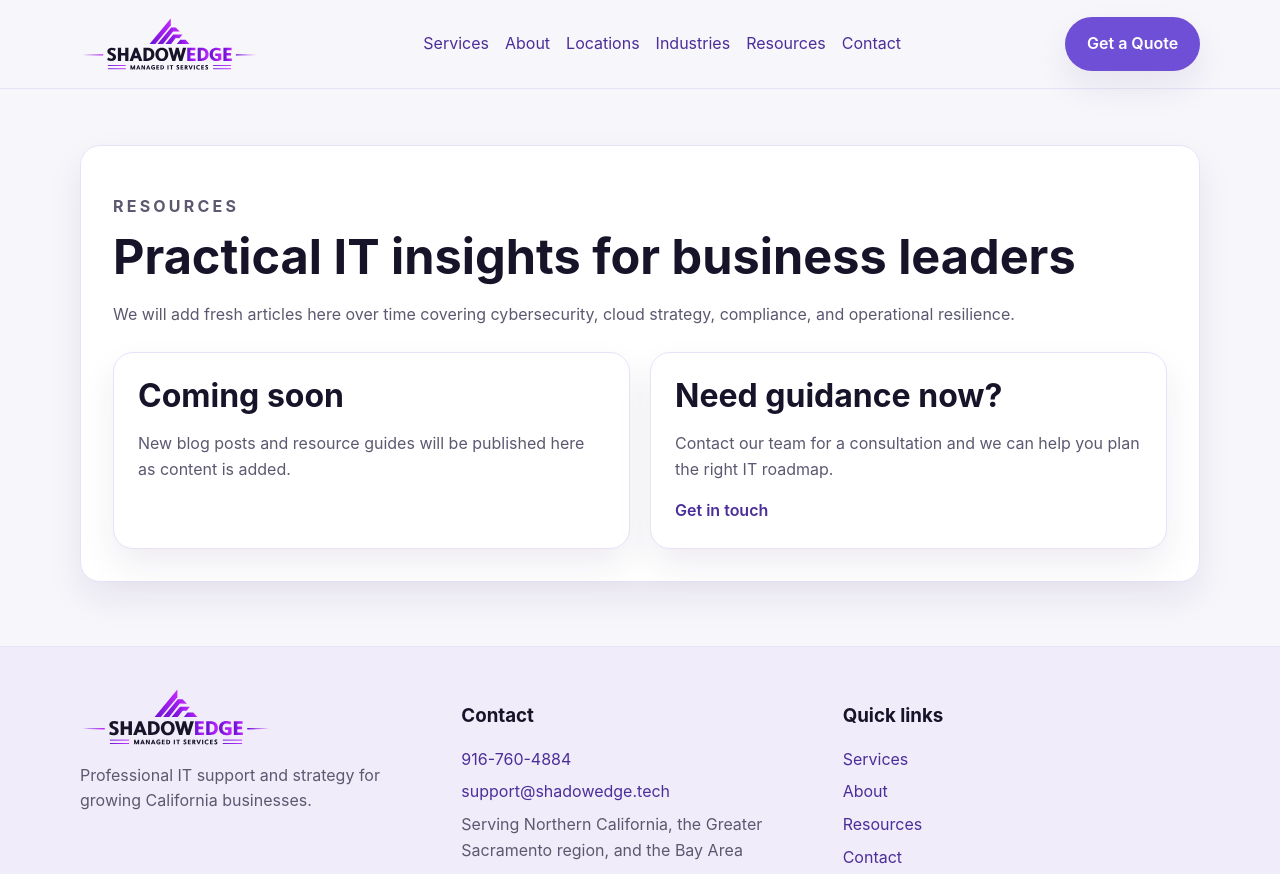
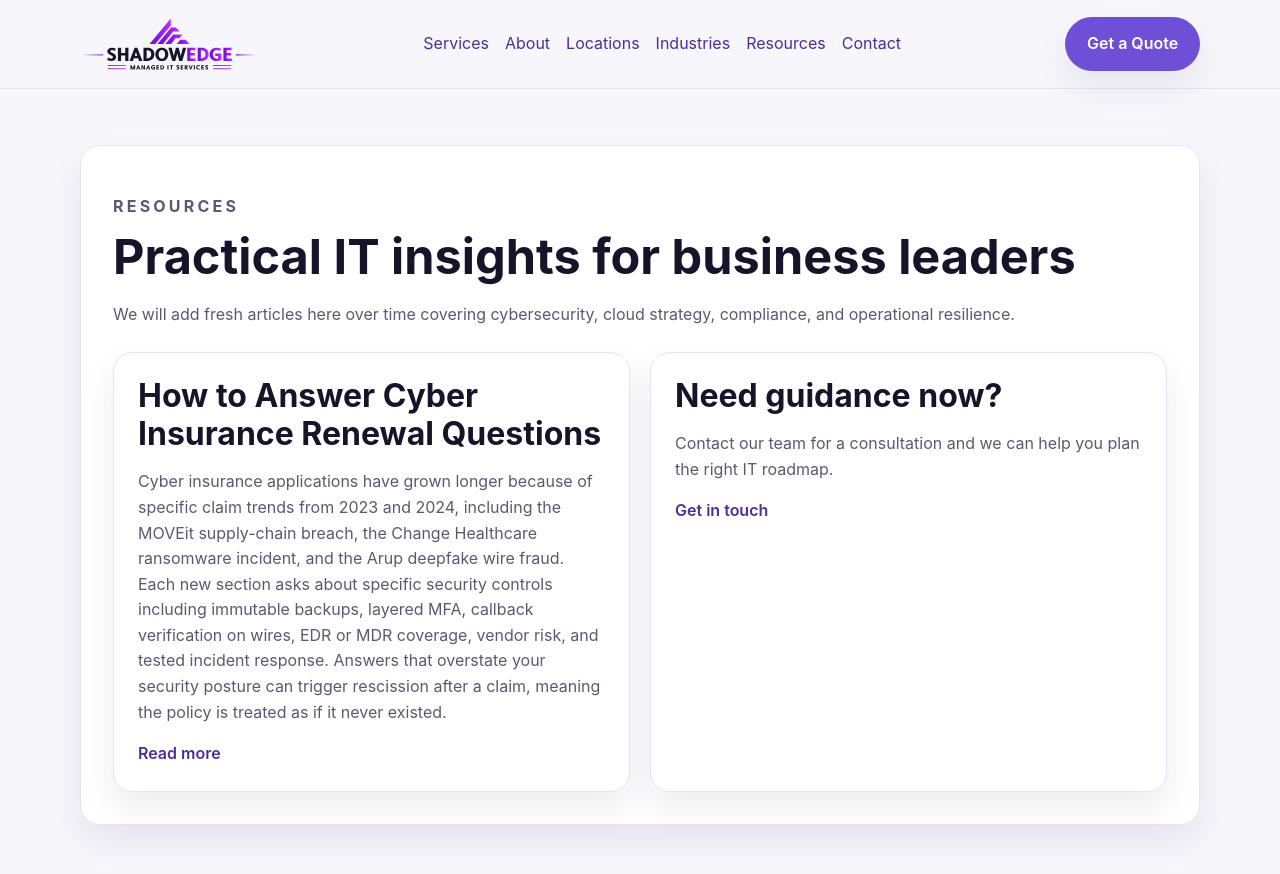
Before and after one commit to shadowege7/Shadowedge.tech, a plain HTML site: page resources.html in a window 1280 px wide. Shown: the top 874 px of the page. Drawn offline with Linux system fonts and the light colour scheme.

Commit message:
Update resources listing: How to Answer Cyber Insurance Renewal Questions

```diff
--- a/resources.html
+++ b/resources.html
@@ -32,7 +32,7 @@
         </header>
         <div class="card-grid">
           <!-- BLOG-POSTS-START -->
-          <article class="card"><h2>Coming soon</h2><p>New blog posts and resource guides will be published here as content is added.</p></article>
+          <article class="card"><h2>How to Answer Cyber Insurance Renewal Questions</h2><p>Cyber insurance applications have grown longer because of specific claim trends from 2023 and 2024, including the MOVEit supply-chain breach, the Change Healthcare ransomware incident, and the Arup deepfake wire fraud. Each new section asks about specific security controls including immutable backups, layered MFA, callback verification on wires, EDR or MDR coverage, vendor risk, and tested incident response. Answers that overstate your security posture can trigger rescission after a claim, meaning the policy is treated as if it never existed.</p><a href="blog/how-to-answer-cyber-insurance-renewal-questions">Read more</a></article>
           <!-- BLOG-POSTS-END -->
           <article class="card"><h2>Need guidance now?</h2><p>Contact our team for a consultation and we can help you plan the right IT roadmap.</p><a href="contact">Get in touch</a></article>
         </div>
```
